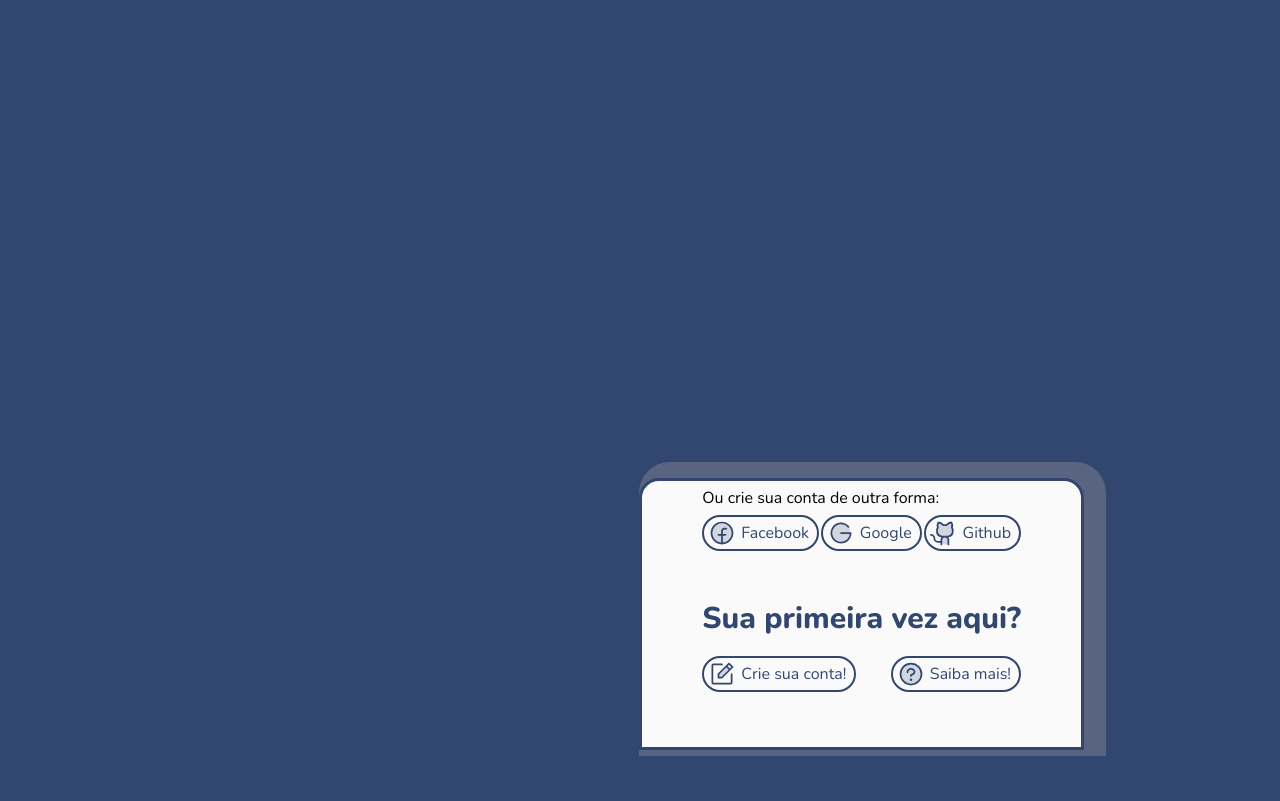
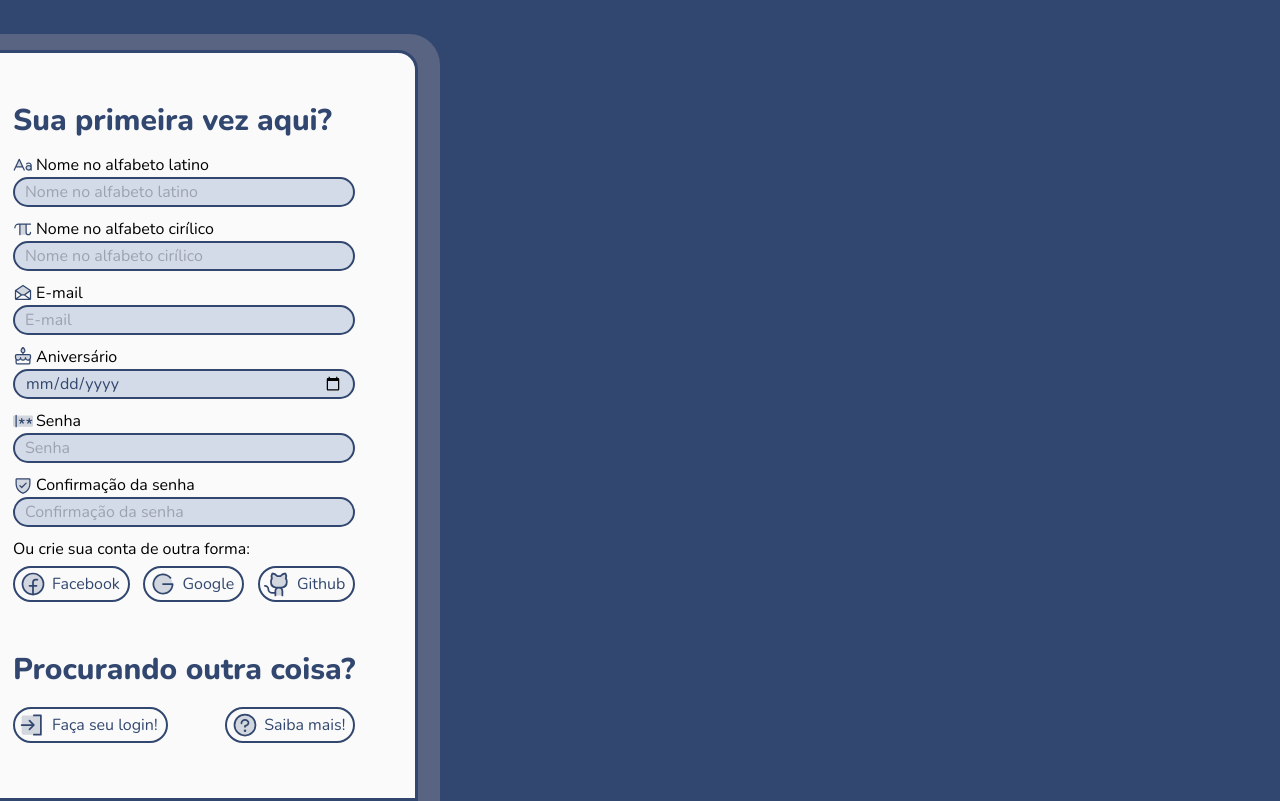
Before and after one commit to andrezzasouza/Cartochkigram, a Next.js app: page /signup in a window 1280 px wide. Built offline with nearby package versions, Linux system fonts and the light colour scheme.

Commit message:
feat: create signup forum and commponentize its elements

```diff
--- a/src/app/login/page.tsx
+++ b/src/app/login/page.tsx
@@ -1,27 +1,8 @@
 "use client";
 
-import Header from "../../components/Header/Header";
+import styled from "styled-components";
 import FormContainer from "../../components/FormContainer/FormContainer";
-import styled from "styled-components";
 import LoginForm from "../../components/LogInForm/LogInForm";
-
-const LoginPage = styled.main`
-  background-color: #32476f;
-  min-height: calc(100vh - 50px);
-  display: flex;
-  align-items: center;
-  justify-content: center;
-  position: relative;
-  inset: 0 0 0 0;
-`;
-
-const LoginImage = styled.img`
-  width: 715px;
-  border-radius: 20px 20px 0 20px;
-  position: absolute;
-  bottom: 85px;
-  left: calc((100vw - 715px) / 5.5);
-`;
 
 export default function Login() {
   return (
@@ -36,3 +17,18 @@ export default function Login() {
     </LoginPage>
   );
 }
+
+const LoginPage = styled.main`
+  background-color: #32476f;
+  min-height: calc(100vh - 50px);
+  display: flex;
+  align-items: center;
+  justify-content: center;
+  position: absolute;
+  inset: 0 0 0 0;
+`;
+
+const LoginImage = styled.img`
+  width: 715px;
+  border-radius: 20px 20px 0 20px;
+`;
--- a/src/app/signup/page.tsx
+++ b/src/app/signup/page.tsx
@@ -16,10 +16,5 @@ export default function SignUp() {
 
 const SignUpPage = styled.main`
   background-color: #32476f;
-  min-height: calc(100vh - 50px);
   display: flex;
-  align-items: center;
-  justify-content: center;
-  position: relative;
-  inset: 0 0 0 0;
 `;
--- /dev/null
+++ b/src/components/FormButton/FormButton.tsx
@@ -0,0 +1,26 @@
+import styled from "styled-components";
+
+interface IFormButton {
+  contents: string;
+}
+
+export default function FormButton({ contents }: IFormButton) {
+  return <StyledButton type="submit">{contents}</StyledButton>;
+}
+
+const StyledButton = styled.button`
+  margin: 5px 0 25px 0;
+  background-color: #ffffff;
+  border: 2px solid #32476f;
+  border-radius: 20px;
+  padding: 2px 10px;
+  color: #32476f;
+  width: 100%;
+  transition: 0.5s ease-in-out;
+
+  &:hover {
+    background-color: #32476f;
+    border: 2px solid #32476f;
+    color: #ffffff;
+  }
+`;
--- a/src/components/FormContainer/FormContainer.tsx
+++ b/src/components/FormContainer/FormContainer.tsx
@@ -10,10 +10,12 @@ export default function FormContainer({ children }: PropsWithChildren) {
 }
 
 const FormContainerComponent = styled.section`
-  position: absolute;
-  bottom: 0;
-  left: calc((100vw - 715px) * 1.22);
-  max-width: 450px;
+  display: flex;
+  flex-direction: column;
+  align-items: stretch;
+  height: calc(100% - 50px);
+  margin-top: 50px;
+  max-width: 500px;
   transform: translateX(-50px);
   background: #fafafa;
   border: 3px solid #32476f;
--- /dev/null
+++ b/src/components/InputContainer/InputContainer.tsx
@@ -0,0 +1,46 @@
+import { JSX } from "react";
+import styled from "styled-components";
+
+interface IInputContainer {
+  placeholder: string;
+  element: JSX.Element;
+  type: string;
+}
+
+export default function InputContainer({
+  placeholder,
+  element,
+  type,
+}: IInputContainer) {
+  return (
+    <InputLabelContainer>
+      <label>
+        {element}
+        {placeholder}
+      </label>
+      <StyledInput placeholder={placeholder} type={type} />
+    </InputLabelContainer>
+  );
+}
+
+const StyledInput = styled.input`
+  width: 100%;
+  height: 30px;
+  background-color: #d4dbe8;
+  border: 2px solid #32476f;
+  border-radius: 20px;
+  padding: 5px 10px;
+  margin: 0 0 10px;
+  color: #32476f;
+`;
+
+const InputLabelContainer = styled.div`
+  display: flex;
+  flex-direction: column;
+  label {
+    display: flex;
+    flex-direction: row;
+    gap: 0 3px;
+    align-items: center;
+  }
+`;
--- a/src/components/LogInForm/LogInForm.tsx
+++ b/src/components/LogInForm/LogInForm.tsx
@@ -1,18 +1,8 @@
 import styled from "styled-components";
-import { EnvelopeOpen, Password } from "@phosphor-icons/react";
+import { EnvelopeOpen, Password, NotePencil, Question } from "@phosphor-icons/react";
 import AlternativeEntry from "../AlternativeEntry/AlternativeEntry";
 import MoreInfo from "../MoreInfo/MoreInfo";
-
-const DataInput = styled.input`
-  width: 100%;
-  height: 30px;
-  background-color: #d4dbe8;
-  border: 2px solid #32476f;
-  border-radius: 20px;
-  padding: 5px 10px;
-  margin: 0 0 10px;
-  color: #32476f;
-`;
+import InputContainer from "../InputContainer/InputContainer";
 
 const EntryHeader = styled.h2`
   font-size: 30px;
@@ -22,29 +12,19 @@ const EntryHeader = styled.h2`
 `;
 
 const FormButton = styled.button`
-  margin: 5px 0 25px 0;
+  margin: 5px 0;
   background-color: #ffffff;
   border: 2px solid #32476f;
   border-radius: 20px;
   padding: 2px 10px;
   color: #32476f;
-  width: 50%;
+  width: 100%;
   transition: 0.5s ease-in-out;
 
   &:hover {
     background-color: #32476f;
     border: 2px solid #32476f;
     color: #ffffff;
-  }
-`;
-
-const InputLabelContainer = styled.div`
-  display: flex;
-  flex-direction: column;
-  label {
-    display: flex;
-    flex-direction: row;
-    gap: 0 3px;
   }
 `;
 
@@ -61,26 +41,39 @@ const inputFields = [
   },
 ];
 
+
+
 export default function LogInForm() {
+  const itemsArray = [
+    {
+      element: <NotePencil size={28} weight="duotone" />,
+      description: "Crie sua conta!",
+    },
+    {
+      element: <Question size={28} weight="duotone" />,
+      description: "Saiba mais!",
+    },
+  ];
+
   return (
     <>
       <EntryHeader>Добро пожаловать!</EntryHeader>
       <h3>Faça o login com seu e-mail e senha:</h3>
       {inputFields.map((field, index) => (
-        <InputLabelContainer key={index}>
-          <label>
-            {field.element}
-            {field.name}
-          </label>
-          <DataInput placeholder={field.name} type={field.type} />
-        </InputLabelContainer>
+        <InputContainer
+          key={`login-input-${index}`}
+          element={field.element}
+          placeholder={field.name}
+          type={field.type}
+        />
       ))}
       <FormButton type="submit">Entrar!</FormButton>
+      <p>Esqueceu sua senha?</p>
       <AlternativeEntry
         alternativeHeading={"Ou faça seu login de outra forma:"}
       />
       <EntryHeader>Sua primeira vez aqui?</EntryHeader>
-      <MoreInfo />
+      <MoreInfo itemsArray={itemsArray} />
     </>
   );
 }
--- a/src/components/MoreInfo/MoreInfo.tsx
+++ b/src/components/MoreInfo/MoreInfo.tsx
@@ -1,18 +1,24 @@
+import { JSX } from "react";
 import styled from "styled-components";
-import { Question, NotePencil } from "@phosphor-icons/react";
 import LogoButton from "../LogoButton/LogoButton";
 
-export default function MoreInfo() {
+interface IItemsObject {
+  element: JSX.Element,
+  description: string
+}
+
+interface IItemsArray {
+  itemsArray: IItemsObject[]
+}
+export default function MoreInfo({ itemsArray }: IItemsArray) {
   return (
     <AlternativeLogin>
-      <LogoButton>
-        <NotePencil size={28} weight="duotone" />
-        Crie sua conta!
-      </LogoButton>
-      <LogoButton>
-        <Question size={28} weight="duotone" />
-        Saiba mais!
-      </LogoButton>
+      {itemsArray.map((item, index) => (
+        <LogoButton key={`logo-button-${index}`}>
+          {item.element}
+          {item.description}
+        </LogoButton>
+      ))}
     </AlternativeLogin>
   );
 }
--- a/src/components/SignUpForm/SignUpForm.tsx
+++ b/src/components/SignUpForm/SignUpForm.tsx
@@ -1,15 +1,81 @@
 import styled from "styled-components";
 import AlternativeEntry from "../AlternativeEntry/AlternativeEntry";
 import MoreInfo from "../MoreInfo/MoreInfo";
+import InputContainer from "../InputContainer/InputContainer";
+import {
+  EnvelopeOpen,
+  Password,
+  Cake,
+  ShieldCheck,
+  Pi,
+  TextAa,
+  SignIn,
+  Question,
+} from "@phosphor-icons/react";
 
 export default function SignUpForm() {
+  const inputFields = [
+    {
+      name: "Nome no alfabeto latino",
+      type: "string",
+      element: <TextAa size={20} color="#32476F" weight="duotone" />,
+    },
+    {
+      name: "Nome no alfabeto cirílico",
+      type: "string",
+      element: <Pi size={20} color="#32476F" weight="duotone" />,
+    },
+    {
+      name: "E-mail",
+      type: "e-mail",
+      element: <EnvelopeOpen size={20} color="#32476F" weight="duotone" />,
+    },
+    {
+      name: "Aniversário",
+      type: "date",
+      element: <Cake size={20} color="#32476F" weight="duotone" />,
+    },
+    {
+      name: "Senha",
+      type: "password",
+      element: <Password size={20} color="#32476F" weight="duotone" />,
+    },
+    {
+      name: "Confirmação da senha",
+      type: "password",
+      element: <ShieldCheck size={20} color="#32476F" weight="duotone" />,
+    },
+  ];
+
+  const itemsArray = [
+    {
+      element: <SignIn size={28} weight="duotone" />,
+      description: "Faça seu login!",
+    },
+    {
+      element: <Question size={28} weight="duotone" />,
+      description: "Saiba mais!",
+    },
+  ];
+
   return (
     <>
+      <EntryHeader>Sua primeira vez aqui?</EntryHeader>
+      <form onSubmit={() => console.log("signup")}>
+        {inputFields.map((field, index) => (
+          <InputContainer
+            key={`login-input-${index}`}
+            element={field.element}
+            placeholder={field.name}
+            type={field.type}
+          />
+        ))}
+      </form>
       <AlternativeEntry
         alternativeHeading={"Ou crie sua conta de outra forma:"}
       />
-      <EntryHeader>Sua primeira vez aqui?</EntryHeader>
-      <MoreInfo />
+      <EntryHeader>Procurando outra coisa?</EntryHeader>
+      <MoreInfo itemsArray={itemsArray} />
     </>
   );
 }
```
